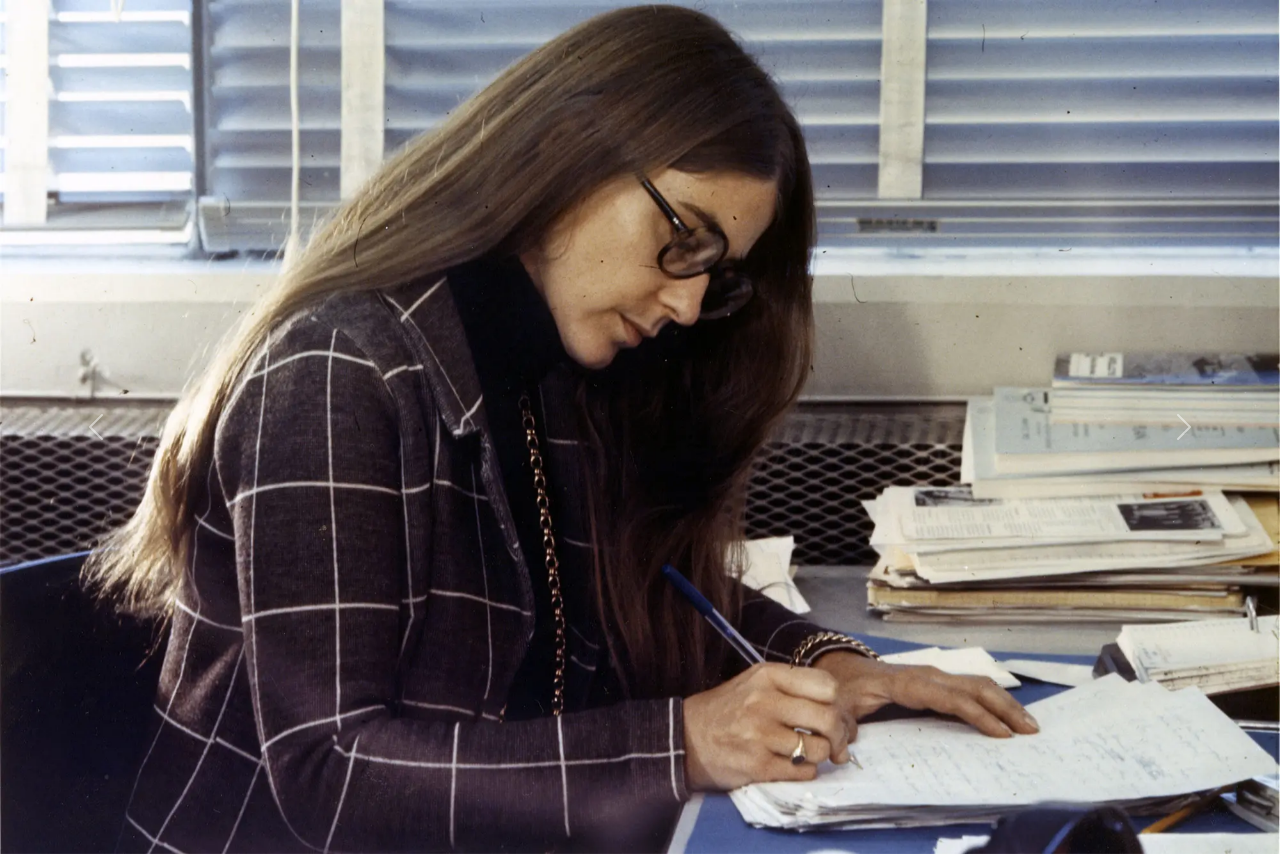
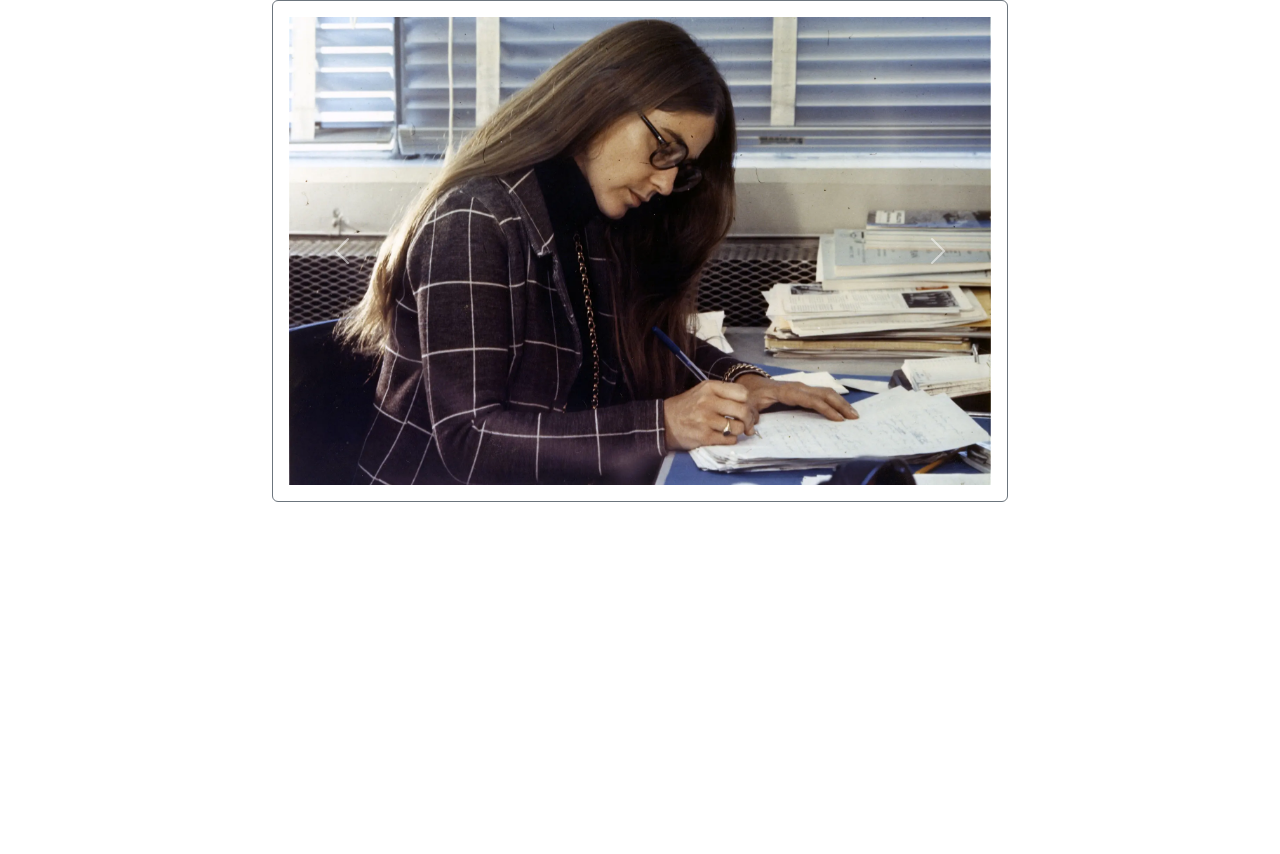
Before and after one commit to printdaniel/portfolio, a Django app: page /project-datails/6 in a window 1280 px wide. Shown: the part 56-910 px from the top of the page. After the commit the page ends 558 px from the top, so only its background shows below. Run offline with Django 4.2, Linux system fonts and the light colour scheme; data comes from the database, SQL or seed files in the repository; some libraries are stand-ins or nearby versions.

Commit message:
endif para video

```diff
--- a/projects/templates/projects/project_detail.html
+++ b/projects/templates/projects/project_detail.html
@@ -3,15 +3,22 @@
 
 {% block content %}
 
-<div id="carouselExample" class="carousel slide">
+
+{% if media.0.media_type == 'image' %}
+
+<div class="container">
+  <div class="row justify-content-center">
+    <div class="col-lg-8">
+      <div class="card border-secondary">
+        <div class="card-body">
+          <div class="carousel slide" id="carouselExample" data-bs-ride="carousel">
             <div class="carousel-inner">
-
               {% for media in media %}
                 <div class="carousel-item active">
                   <img src="{{ media.image.url }}" class="d-block w-100" alt="...">
                 </div>
               {% endfor %}
-
+            </div>
             <button class="carousel-control-prev" type="button" data-bs-target="#carouselExample" data-bs-slide="prev">
               <span class="carousel-control-prev-icon" aria-hidden="true"></span>
               <span class="visually-hidden">Previous</span>
@@ -21,7 +28,19 @@
               <span class="visually-hidden">Next</span>
             </button>
           </div>
-<div id="carousel-example" class="carousel slide hidden-xs" data-ride="carousel">
-  <div class="carousel-inner">
+        </div>
+      </div>
+    </div>
+  </div>
+</div>
+
+{% endif %}
+
+{% if media.0.media_type == 'video' %}
+    <div class="embed-responsive embed-responsive-16by9">
+      <iframe class="embed-responsive-item" src="{{ media.0.video_url }}" allowfullscreen></iframe>
+    </div>
+{% endif %}
+
 
 {% endblock %}
```
Lines whose indentation alone changed are shown as unchanged.
